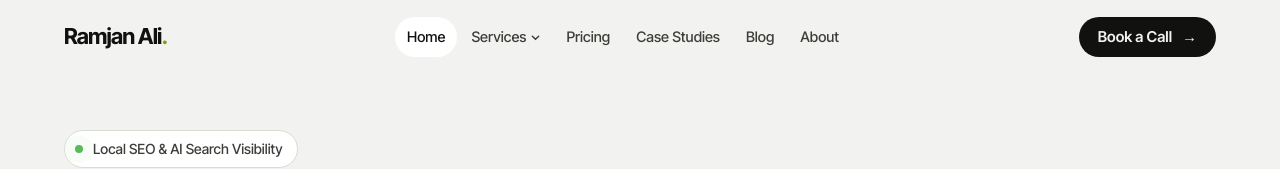
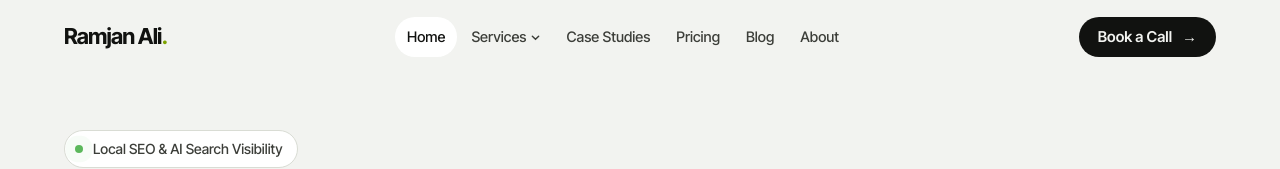
Before and after one commit to ramjanalimeet/ramjan-ali-tracker, a Next.js app: page / in a window 1280 px wide. Shown: the top 169 px of the page. Built offline with nearby package versions, Linux system fonts and the light colour scheme.

Commit message:
Swap pricing and case studies navigation order

```diff
--- a/components/Header.tsx
+++ b/components/Header.tsx
@@ -6,8 +6,8 @@ import { useEffect, useState } from "react";
 import { ALL_SERVICES, SERVICE_GROUPS } from "@/lib/services";
 
 const LINKS = [
+  { href: "/case-studies", label: "Case Studies" },
   { href: "/pricing", label: "Pricing" },
-  { href: "/case-studies", label: "Case Studies" },
   { href: "/blog", label: "Blog" },
   { href: "/about", label: "About" },
 ];
```
